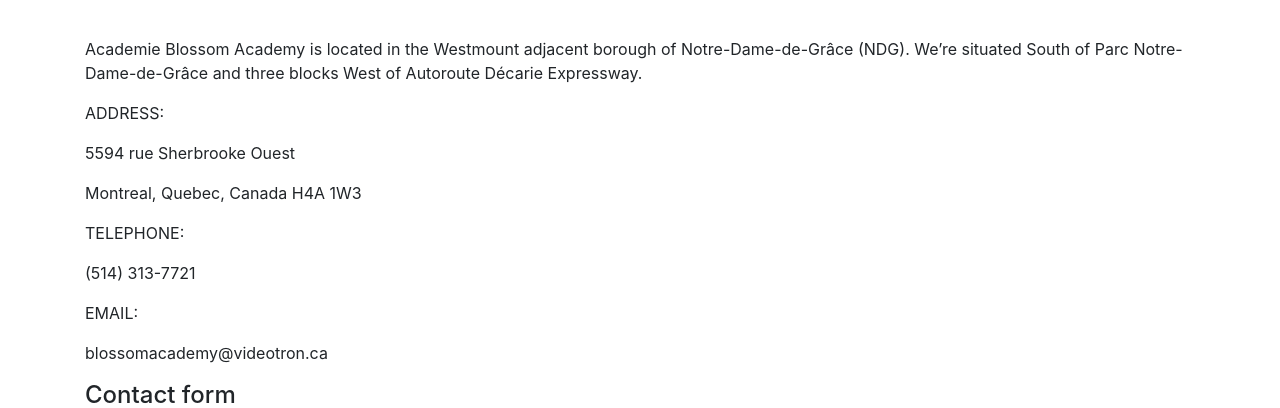
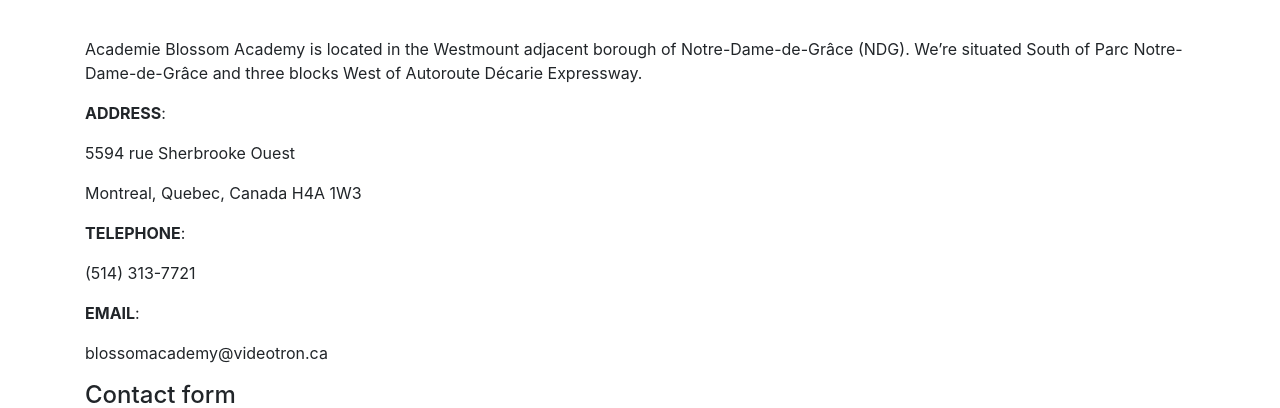
Before and after one commit to blossomacademyca/site-blossomacademy, a Jekyll site: the page built from contact.md, in a window 1280 px wide and 1127 px high. Shown: the part 178-586 px from the top of the window. Built offline with Jekyll 4.4.1, drawn with Linux system fonts in a browser that asks for light colours; nearby versions of some CDN libraries; comment, search, counter and statistics services are not loaded; part of the change alters nothing that is shown.

```diff
--- a/contact.md
+++ b/contact.md
@@ -4,17 +4,17 @@ title: Contact us
 ---
 Academie Blossom Academy is located in the Westmount adjacent borough of Notre-Dame-de-Grâce (NDG). We’re situated South of Parc Notre-Dame-de-Grâce and three blocks West of Autoroute Décarie Expressway.
 
-ADDRESS:
+**ADDRESS**:
 
 5594 rue Sherbrooke Ouest
 
 Montreal, Quebec, Canada  H4A 1W3
 
-TELEPHONE:
+**TELEPHONE**:
 
 (514) 313-7721
 
-EMAIL:
+**EMAIL**:
 
 blossomacademy@videotron.ca
 
```
